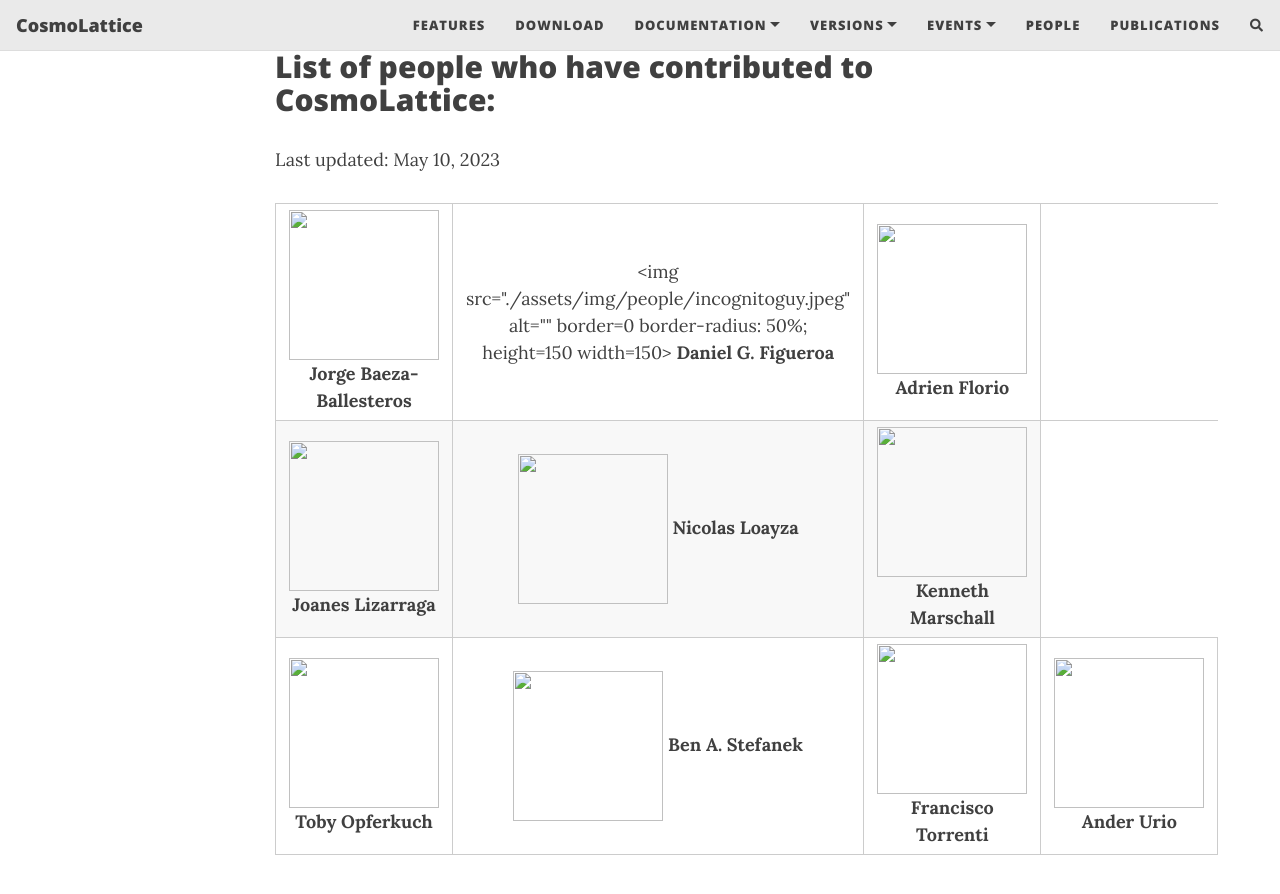
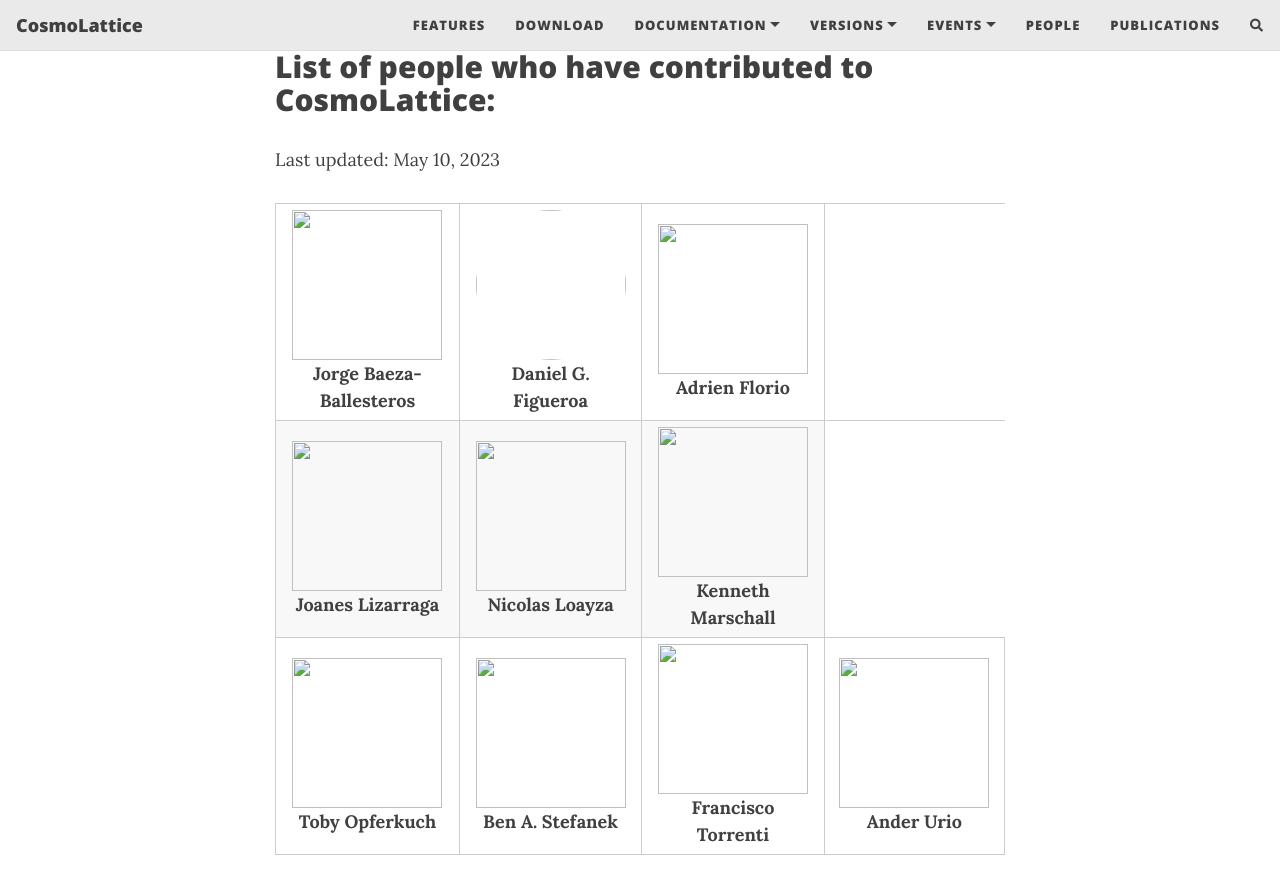
Before and after one commit to cosmolattice/cosmolatticeweb, a Jekyll site: the page built from people.md, in a window 1280 px wide and 900 px high, scrolled down 310 px. Shown: the top 894 px of the window. Built offline with Jekyll 4.4.1, drawn with Linux system fonts in a browser that asks for light colours; nearby versions of some CDN libraries; comment, search, counter and statistics services are not loaded.

Commit message:
changed people

```diff
--- a/people.md
+++ b/people.md
@@ -19,7 +19,7 @@
         </td>
 
         <td style="text-align: center">
-        	<img src="./assets/img/people/incognitoguy.jpeg" alt="" border=0 border-radius: 50%; height=150 width=150>
+        	<img src="./assets/img/people/incognitoguy.jpeg" alt="" border=0 style="border-radius: 50%" height=150 width=150>
         	<b>Daniel G. Figueroa</b>
         </td>
 
```
Also changed, not shown: assets/img/people/incognitoguy.jpeg (added).
